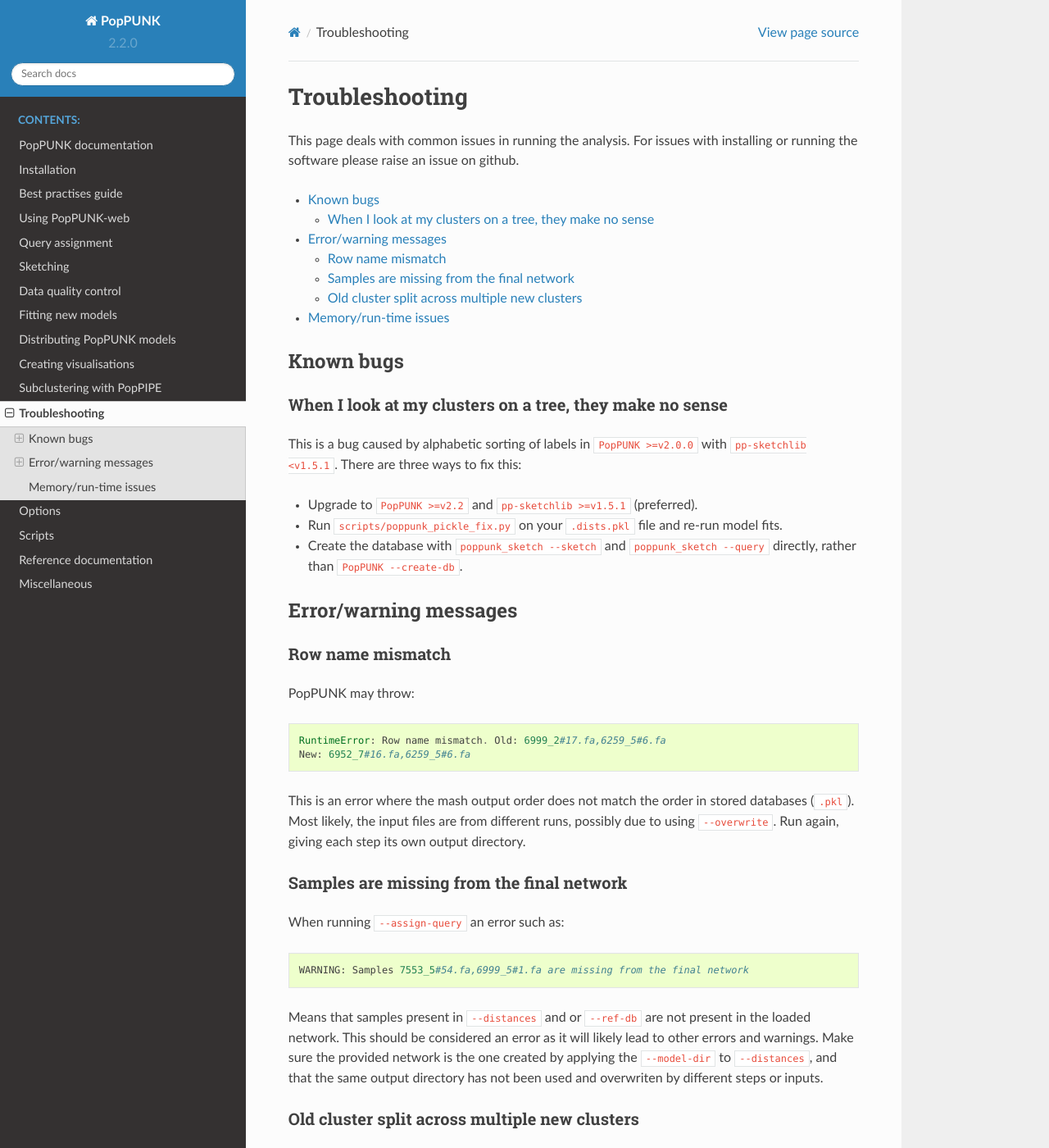
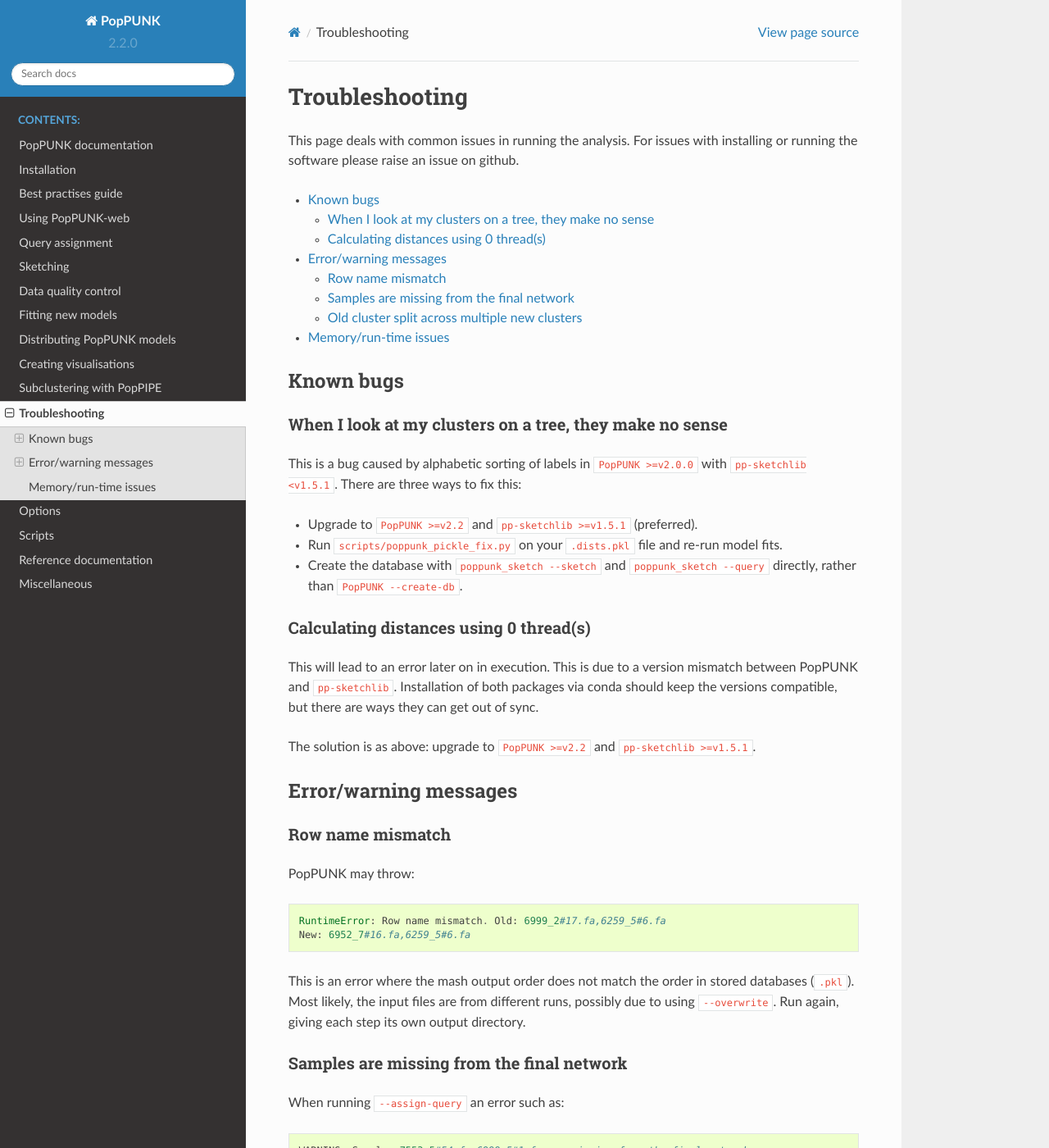
Before and after one commit to bacpop/PopPUNK, a Sphinx documentation site: the page built from docs/troubleshooting.rst, in a window 1280 px wide and 1400 px high. Shown: the whole window at 82% size. Built offline with Sphinx 7.4.7 and the Read the Docs theme 2.0.0, drawn with Linux system fonts in a browser that asks for light colours.

Commit message:
Add 0 threads note to troubleshooting

```diff
--- a/docs/troubleshooting.rst
+++ b/docs/troubleshooting.rst
@@ -21,6 +21,13 @@
 - Create the database with ``poppunk_sketch --sketch`` and
   ``poppunk_sketch --query`` directly, rather than ``PopPUNK --create-db``.
 
+Calculating distances using 0 thread(s)
+^^^^^^^^^^^^^^^^^^^^^^^^^^^^^^^^^^^^^^^
+This will lead to an error later on in execution. This is due to a version
+mismatch between PopPUNK and ``pp-sketchlib``. Installation of both packages
+via conda should keep the versions compatible, but there are ways they can get out of sync.
+
+The solution is as above: upgrade to ``PopPUNK >=v2.2`` and ``pp-sketchlib >=v1.5.1``.
 
 Error/warning messages
 ----------------------
```
